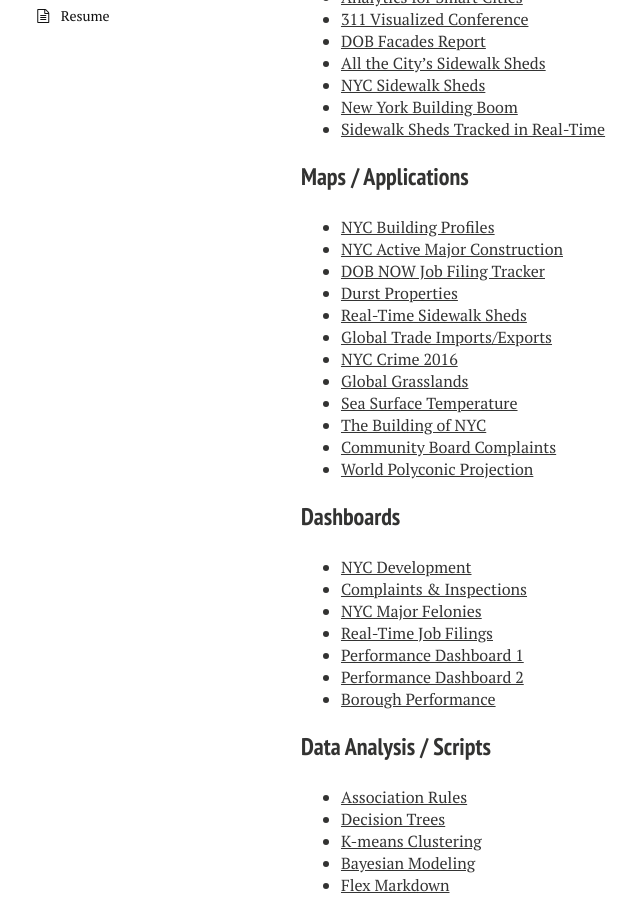
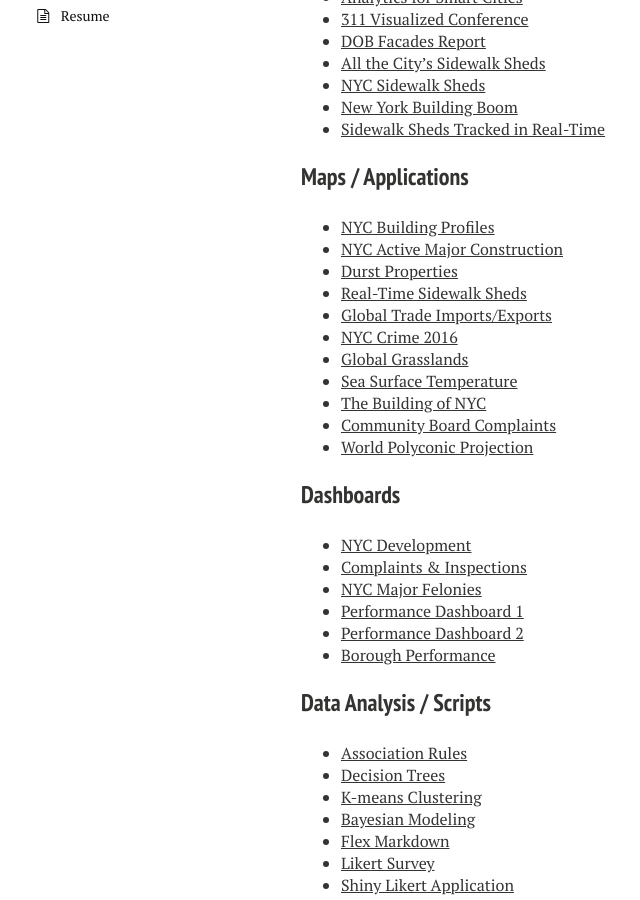
Before and after one commit to timothymartin76/timothymartin76.github.io, a Jekyll site: the page built from index.md, in a window 1280 px wide and 900 px high, scrolled down 788 px. Shown: the whole window, without its empty margins (19-659 px from the left). Built offline with Jekyll 4.4.1, drawn with Linux system fonts in a browser that asks for light colours; nearby versions of some CDN libraries.

Commit message:
Update index.md

```diff
--- a/index.md
+++ b/index.md
@@ -27,7 +27,6 @@
 ### Maps / Applications
 * <a href="https://www1.nyc.gov/assets/buildings/html/dob-building-profiles.html" target="_blank">NYC Building Profiles</a>
 * <a href="https://www1.nyc.gov/assets/buildings/html/nyc-active-major-construction.html" target="_blank">NYC Active Major Construction</a>
-* <a href="https://nycdob.github.io/DOB_NOW_Milestone_App/index_overview" target="_blank">DOB NOW Job Filing Tracker</a>
 * <a href="http://timothymartin76.github.io/MAPS/CartoVL/Durst" target="_blank">Durst Properties</a>
 * <a href="http://www1.nyc.gov/assets/buildings/html/sidewalk-shed-map.html" target="_blank">Real-Time Sidewalk Sheds</a>
 * <a href="http://timothymartin76.github.io/MAPS/Global_Trade/#Imports" target="_blank">Global Trade Imports/Exports</a>
@@ -42,7 +41,6 @@
 * <a href="https://www1.nyc.gov/assets/buildings/html/dob-development-report.html" target="_blank">NYC Development</a>
 * <a href="https://timothymartin76.github.io/Flex_Dashboards/Illegal_Conversions" target="_blank">Complaints & Inspections</a>
 * <a href="https://timothymartin76.github.io/NYC_Felony/" target="_blank">NYC Major Felonies</a>
-* <a href="https://www1.nyc.gov/assets/buildings/html/dob-filing.html" target="_blank">Real-Time Job Filings</a>
 * <a href="http://timothymartin76.github.io/Performance_Dashboard_2/" target="_blank">Performance Dashboard 1</a>
 * <a href="http://timothymartin76.github.io/Dashboard-D3/" target="_blank">Performance Dashboard 2</a>
 * <a href="https://nycdob.github.io/DOB_Dashboards/layouts/Borough_Performance/" target="_blank">Borough Performance</a>
```
